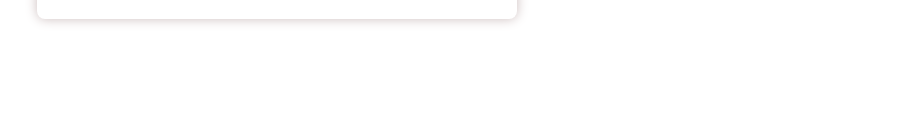
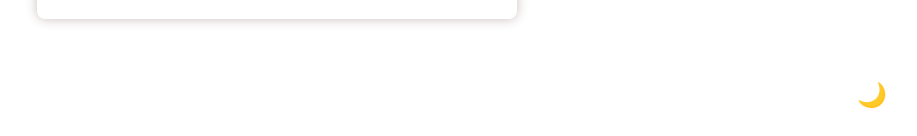
Before and after one commit to iiitl/bmi_calculator, a React (Create React App) app: page / in a window 1280 px wide. Shown: the part 661-797 px from the top of the page, without its empty margins (363-1280 px from the left). Built offline with nearby package versions, Linux system fonts and the light colour scheme.

Commit message:
Added Dark Mode Functionality

```diff
--- a/src/App.js
+++ b/src/App.js
@@ -3,22 +3,19 @@ import './index.css'
 import React, {useState} from 'react'
 
 function App() {
-  // state
   const [weight, setWeight] = useState(0)
   const [height, setHeight] = useState(0)
   const [bmi, setBmi] = useState('')
   const [message, setMessage] = useState('')
+  const [darkMode, setDarkMode] = useState(false)
 
   let calcBmi = (event) => {
     event.preventDefault()
-    console.log(event);
-
     if (weight === 0 || height === 0) {
       alert('Please enter a valid weight and height')
     } else {
       let bmi = (weight / (height * height) * 703)
       setBmi(bmi.toFixed(1))
-
 
       if (bmi < 18.5) {
         setMessage('You are underweight')
@@ -29,7 +26,6 @@ function App() {
       }else{
         setMessage('You are obese')
       }
-
     }
   }
 
@@ -37,10 +33,9 @@ function App() {
     window.location.reload()
   }
 
-
   return (
-    <div className="app">
-    <div className='container'>
+    <div className={`app ${darkMode ? 'dark' : ''}`}>
+      <div className={`container ${darkMode ? 'dark' : ''}`}>
         <h2 className='center'>BMI Calculator</h2>
         <form onSubmit={calcBmi}>
           <div>
@@ -61,6 +56,12 @@ function App() {
           <p>{message}</p>
         </div>
       </div>
+      <button
+        className="theme-toggle"
+        onClick={() => setDarkMode(!darkMode)}
+      >
+        {darkMode ? '☀️' : '🌙'}
+      </button>
     </div>
   );
 }
--- a/src/index.css
+++ b/src/index.css
@@ -1,20 +1,19 @@
 @import url('https://fonts.googleapis.com/css2?family=Inter:wght@100;200;300;400;500;600;700;800;900&family=Poppins:ital,wght@0,100;0,200;0,300;0,400;0,500;0,600;0,700;0,800;0,900;1,100;1,200;1,300;1,400;1,500;1,600;1,700;1,800;1,900&display=swap');
-
 
 * {
   box-sizing: border-box;
   margin: 0;
   padding: 0;
-  font-family: 'Inter', sans-if;
+  font-family: 'Inter', sans-serif;
 }
 
 .app {
   display: flex;
-
   justify-content: center;
   align-items: center;
   width: 100vw;
   min-height: 100vh;
+  transition: background-color 0.3s ease;
 }
 
 .container {
@@ -22,6 +21,7 @@
   border-radius: 8px;
   padding: 3rem;
   max-width: 600px;
+  transition: all 0.3s ease;
 }
 
 input {
@@ -30,6 +30,7 @@ input {
   padding: 15px 4px;
   margin: 8px 0;
   border-radius: 8px;
+  transition: all 0.3s ease;
 }
 
 .btn {
@@ -44,13 +45,10 @@ input {
   border-radius: 8px;
   cursor: pointer;
 }
-/* unvisited link */
-
-
 
 .btn-outline {
   background-color: #ededed;
-    color: #000000;
+  color: #000000;
 }
 
 .center {
@@ -58,18 +56,53 @@ input {
   margin: 24px 0;
   color: #354665;
 }
-.input_val
-{
-  color: #354665;
-}
-p {
-  margin: 10px 0;
+
+/* Dark Mode Styles */
+.app.dark {
+  background-color: #1a1a1a;
 }
 
-.img-container {
-  text-align: center;
+.container.dark {
+  background-color: #2d2d2d;
+  box-shadow: 0px 0px 12px rgba(255, 255, 255, 0.1);
+  color: #ffffff;
 }
 
-.img-container img {
-  height: 200px;
+.container.dark input {
+  background-color: #3d3d3d;
+  color: #ffffff;
+  border: 1px solid #4d4d4d;
 }
+
+.container.dark .btn {
+  background-color: #0077EE;
+  color: #ffffff;
+}
+
+.container.dark .btn-outline {
+  background-color: #3d3d3d;
+  color: #ffffff;
+}
+
+.container.dark .center {
+  color: #ffffff;
+}
+
+/* Theme Toggle Button */
+.theme-toggle {
+  position: fixed;
+  bottom: 20px;
+  right: 20px;
+  background: none;
+  border: none;
+  font-size: 1.5rem;
+  cursor: pointer;
+  padding: 10px;
+  border-radius: 50%;
+  transition: all 0.3s ease;
+  z-index: 1000;
+}
+
+.theme-toggle:hover {
+  background-color: rgba(255, 255, 255, 0.1);
+}
```
Lines whose indentation alone changed are shown as unchanged.
